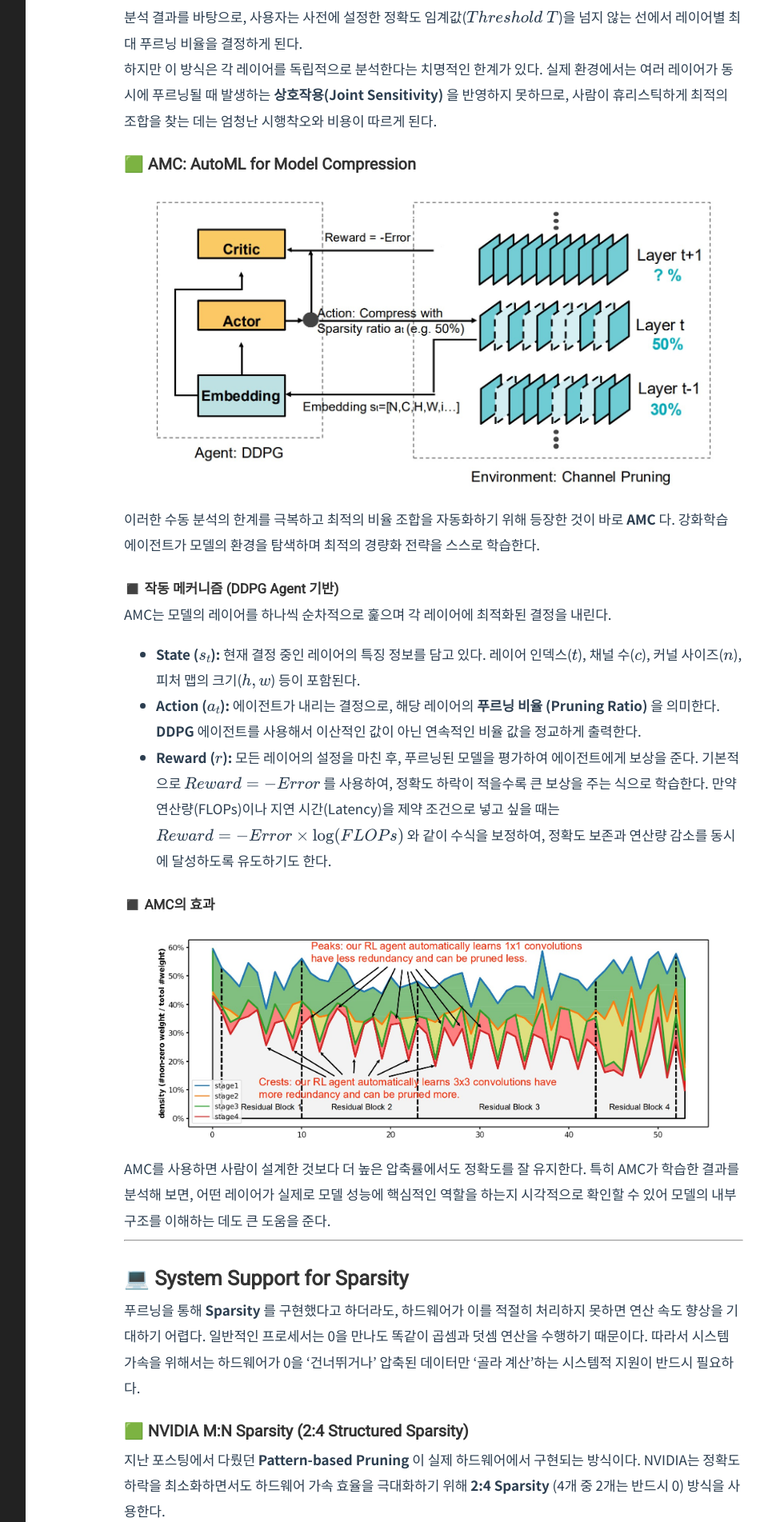
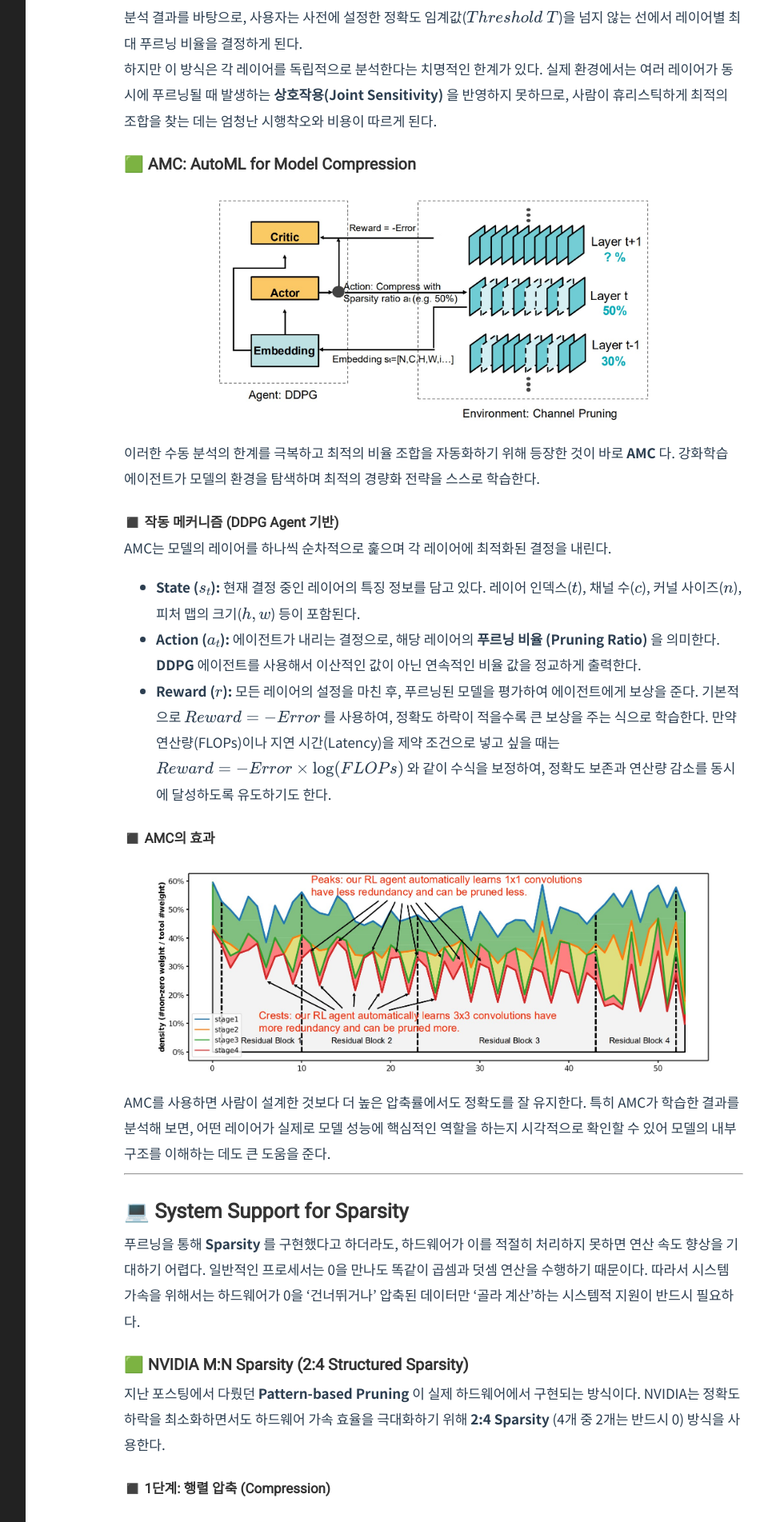
Before and after one commit to Youngjun-CV/Youngjun-CV.github.io, a Jekyll site: the page built from _posts/model compression/2026-04-06-pruning-ratio.markdown, in a window 1280 px wide. Shown: the part 2123-4026 px from the top of the page at 80% size, without its empty margins (228-1188 px from the left). Built offline with Jekyll 4.4.1, drawn with Linux system fonts in a browser that asks for light colours; formulas are drawn with MathJax 3.

Commit message:
Update 2026-04-06-pruning-ratio.markdown

```diff
--- a/_posts/model compression/2026-04-06-pruning-ratio.markdown
+++ b/_posts/model compression/2026-04-06-pruning-ratio.markdown
@@ -43,7 +43,7 @@ category: ModelCompression
 하지만 이 방식은 각 레이어를 독립적으로 분석한다는 치명적인 한계가 있다. 실제 환경에서는 여러 레이어가 동시에 푸르닝될 때 발생하는 **상호작용(Joint Sensitivity)** 을 반영하지 못하므로, 사람이 휴리스틱하게 최적의 조합을 찾는 데는 엄청난 시행착오와 비용이 따르게 된다.
 
 ### 🟩 AMC: AutoML for Model Compression
-<img src="/images/ModelCompression/ratio_3.jpg" width="70%">
+<img src="/images/ModelCompression/ratio_3.jpg" style="width:70%;">
 이러한 수동 분석의 한계를 극복하고 최적의 비율 조합을 자동화하기 위해 등장한 것이 바로 **AMC** 다. 강화학습 에이전트가 모델의 환경을 탐색하며 최적의 경량화 전략을 스스로 학습한다.
 
 #### ◼️ 작동 메커니즘 (DDPG Agent 기반)
@@ -69,7 +69,7 @@ AMC를 사용하면 사람이 설계한 것보다 더 높은 압축률에서도
 지난 포스팅에서 다뤘던 **Pattern-based Pruning** 이 실제 하드웨어에서 구현되는 방식이다. NVIDIA는 정확도 하락을 최소화하면서도 하드웨어 가속 효율을 극대화하기 위해 **2:4 Sparsity** (4개 중 2개는 반드시 0) 방식을 사용한다.
 
 #### ◼️ 1단계: 행렬 압축 (Compression)
-<img src="/images/ModelCompression/ratio_5.jpg" width="70%">
+<img src="/images/ModelCompression/ratio_5.jpg" style="width:70%;">
 원본 가중치 행렬에서 0이 아닌 값(Non-zero values)들만 골라내어 압축한다. 이때 두 가지 데이터가 생성된다.
 
 * **Non-zero Data Values:** 0을 제외한 실제 가중치 값들만 모은 데이터다. 이를 통해 메모리 크기를 절반으로 줄인다.
```
